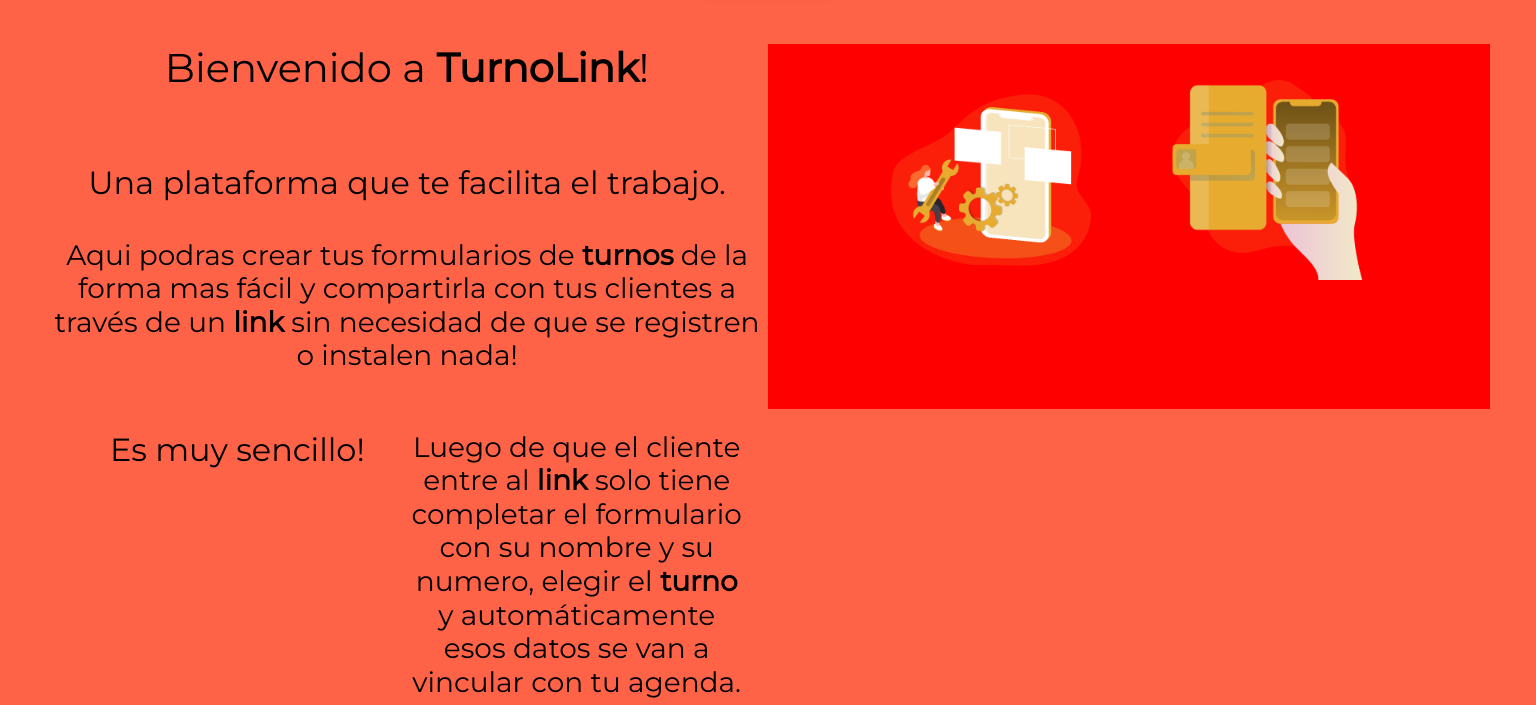
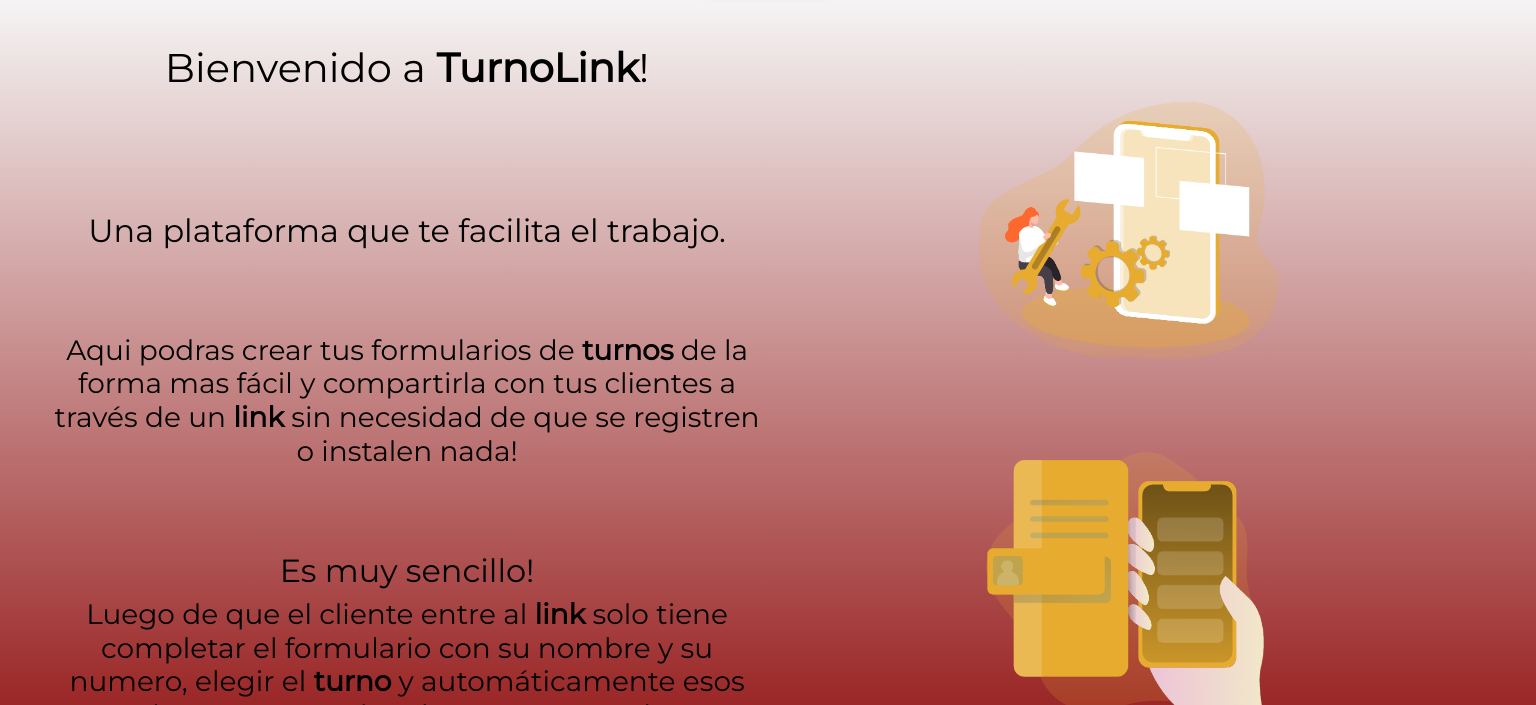
Before and after one commit to Cosquts/tercer-desafio, a plain HTML site: page index.html in a window 1536 px wide. Shown: the part 79-784 px from the top of the page. Drawn offline with nearby package versions, Linux system fonts and the light colour scheme.

Commit message:
home responsive

```diff
--- a/index.html
+++ b/index.html
@@ -106,9 +106,9 @@
             <img class="home__images-img" src="img/phone home.png" alt="Imagen de celular configurando el form">
             <img class="home__images-img" src="img/mobilehome.png" alt="Imagen de celular recibiendo notificaciones">
           </div>
-          <div class="home__welcome">
-           <h2 class="home__welcome-h2">Es muy sencillo!</h3>
-            <h3 class="home__welcome-h3">
+          <div class="home__welcome-2">
+           <h2 class="home__welcome-h2-2">Es muy sencillo!</h3>
+            <h3 class="home__welcome-h3-3">
               Luego de que el cliente entre al <strong>link</strong> solo tiene completar el formulario con su nombre y su numero, elegir el <strong>turno</strong> y automáticamente esos datos se van a vincular con tu agenda.
             </h3>
         </div>
--- a/sass/media-querys/_home-mq.scss
+++ b/sass/media-querys/_home-mq.scss
@@ -18,12 +18,19 @@
             .home__welcome{
                 display: grid;
                 grid-template-columns: 1fr 1fr;
-                background-color: tomato;
+                background-image: linear-gradient(whitesmoke, rgb(138, 1, 1));
                 grid-column: 1/2 ;
                 .home__images{
-                    background-color: red;
+
                     grid-column: 2/3 ;
-                    grid-row: 1/4;
+                    grid-row: 1/5;
+                    display: flex;
+                    flex-direction: column;
+                    justify-content: center;
+                    align-items: center;
+                   &-img{
+                    width: 300px;
+                   }
                 }
             }
         }
```
Also changed, not shown: css/style.css, 1 other file.
